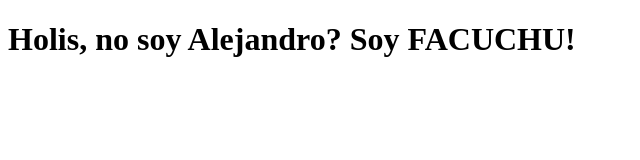
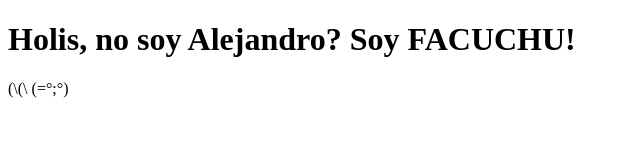
Before and after one commit to ale-vivone/clase-git, a plain HTML site: page facuchu.html in a window 1280 px wide. Shown: the full height of the page, 0-640 px from the left. Drawn offline with Linux system fonts and the light colour scheme.

Commit message:
ñom ñom ñom

```diff
--- a/facuchu.html
+++ b/facuchu.html
@@ -7,6 +7,10 @@
 <body>
 	<div class="container">
 		<h1>Holis, no soy Alejandro? Soy FACUCHU!</h1>
+		<p>
+			(\(\
+			(=°;°)
+		</p>
 
 	</div>
 
```
